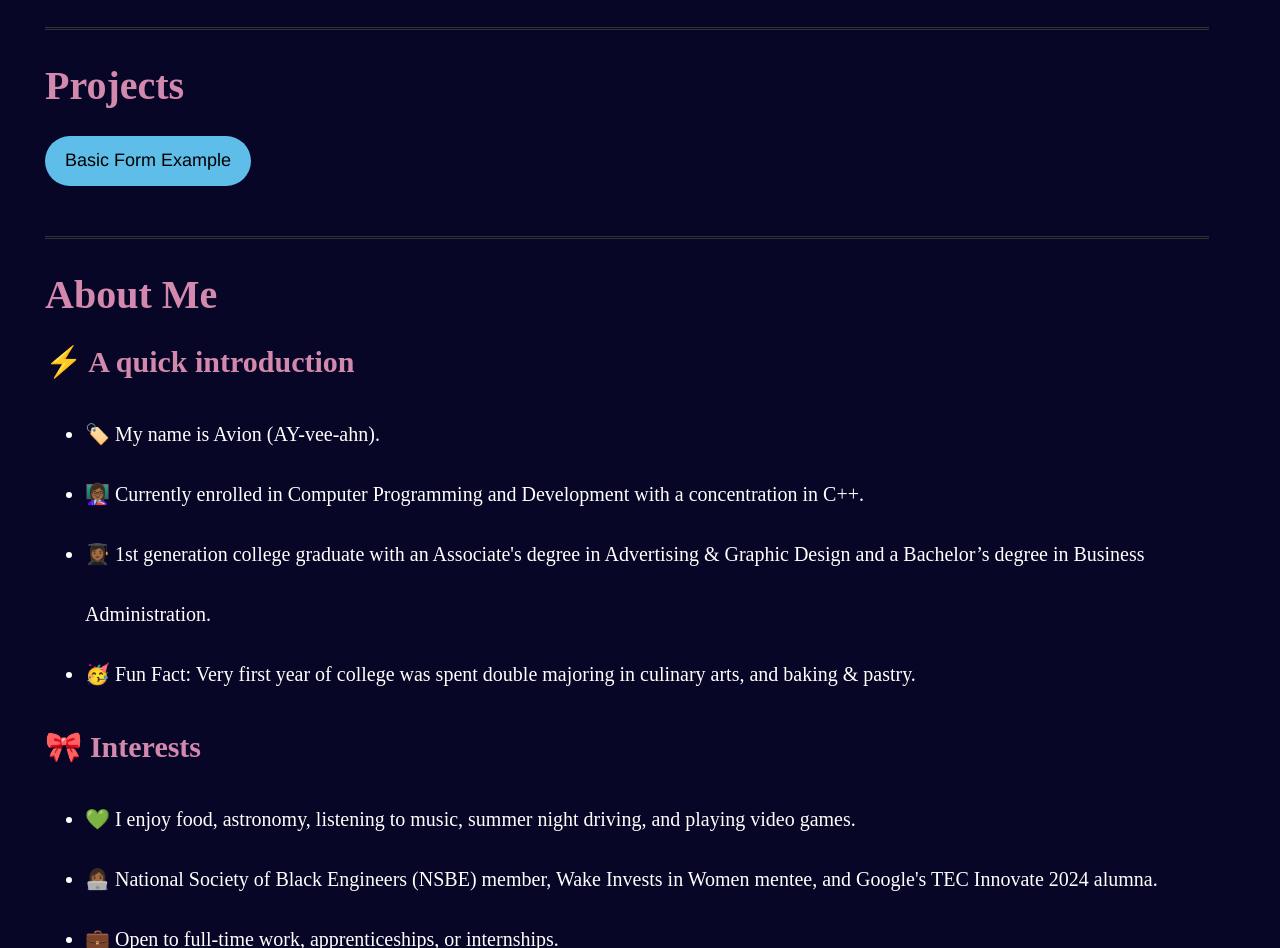
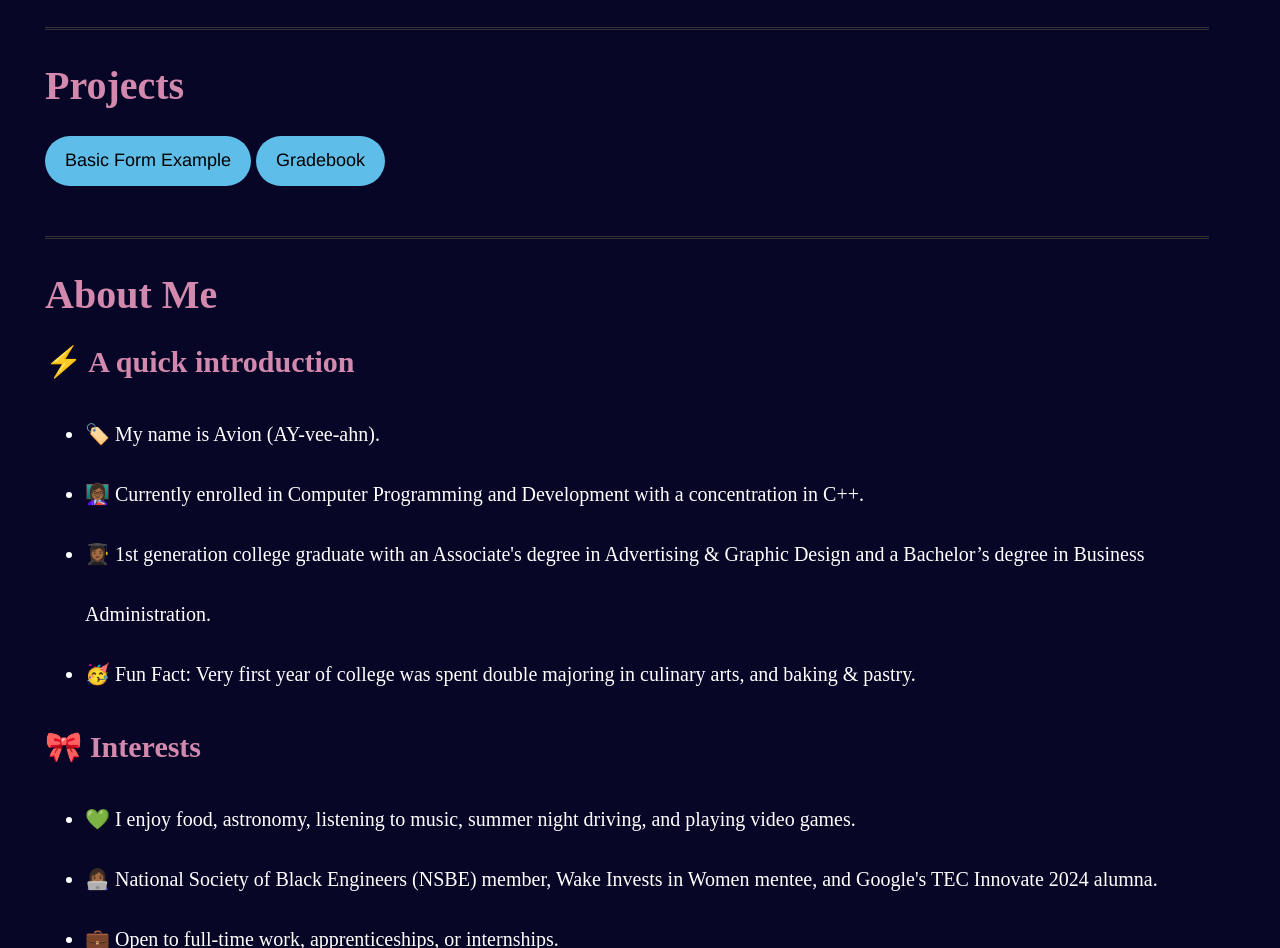
Before and after one commit to AvionShea/avionshea.github.io, a plain HTML site: page index.html in a window 1280 px wide. Shown: the part 1020-1968 px from the top of the page. Drawn offline with Linux system fonts and the light colour scheme.

Commit message:
added button for Gradebook.html file

```diff
--- a/index.html
+++ b/index.html
@@ -62,6 +62,9 @@
 
     <a href="reinforced_learning/forms.html" target="_blank"
       ><button>Basic Form Example</button></a
+    >
+    <a href="lesson12/avioncobb_gradebook.html" target="_blank"
+      ><button>Gradebook</button></a
     >
 
     <hr />
```
